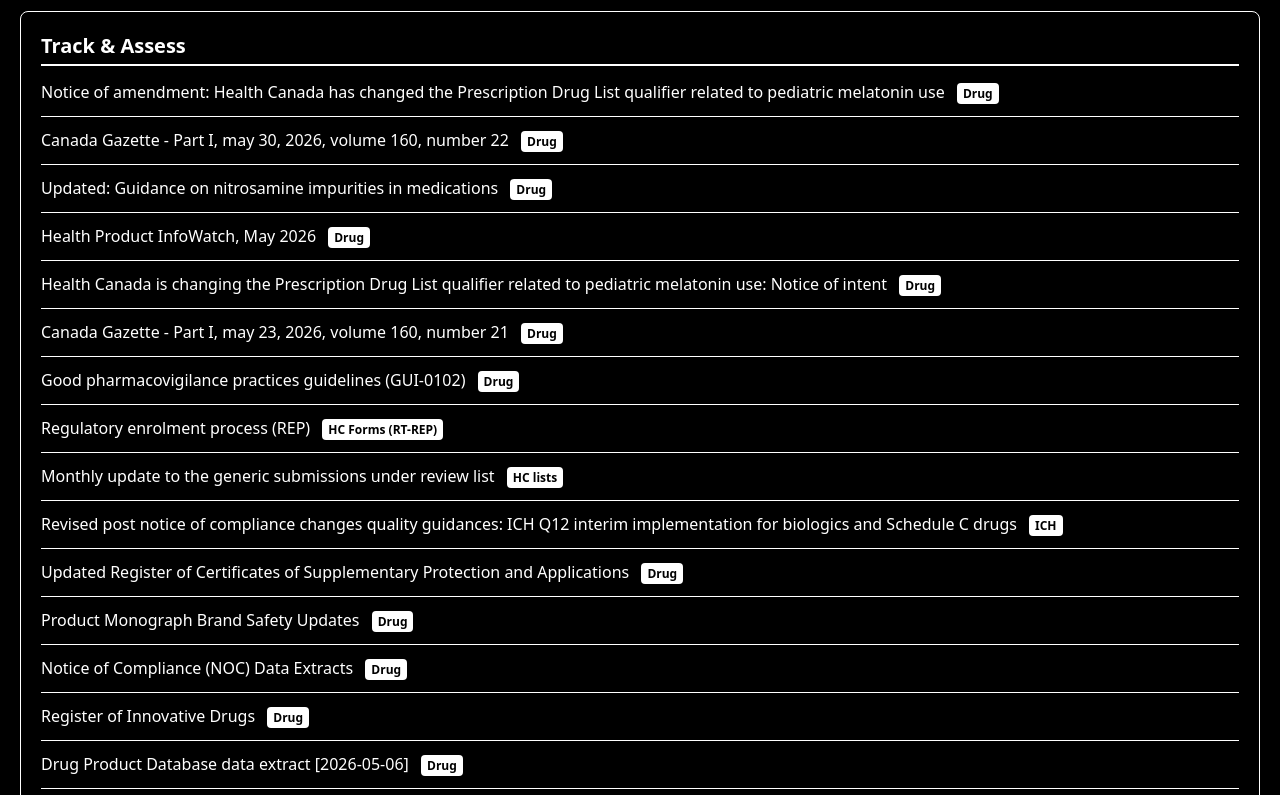
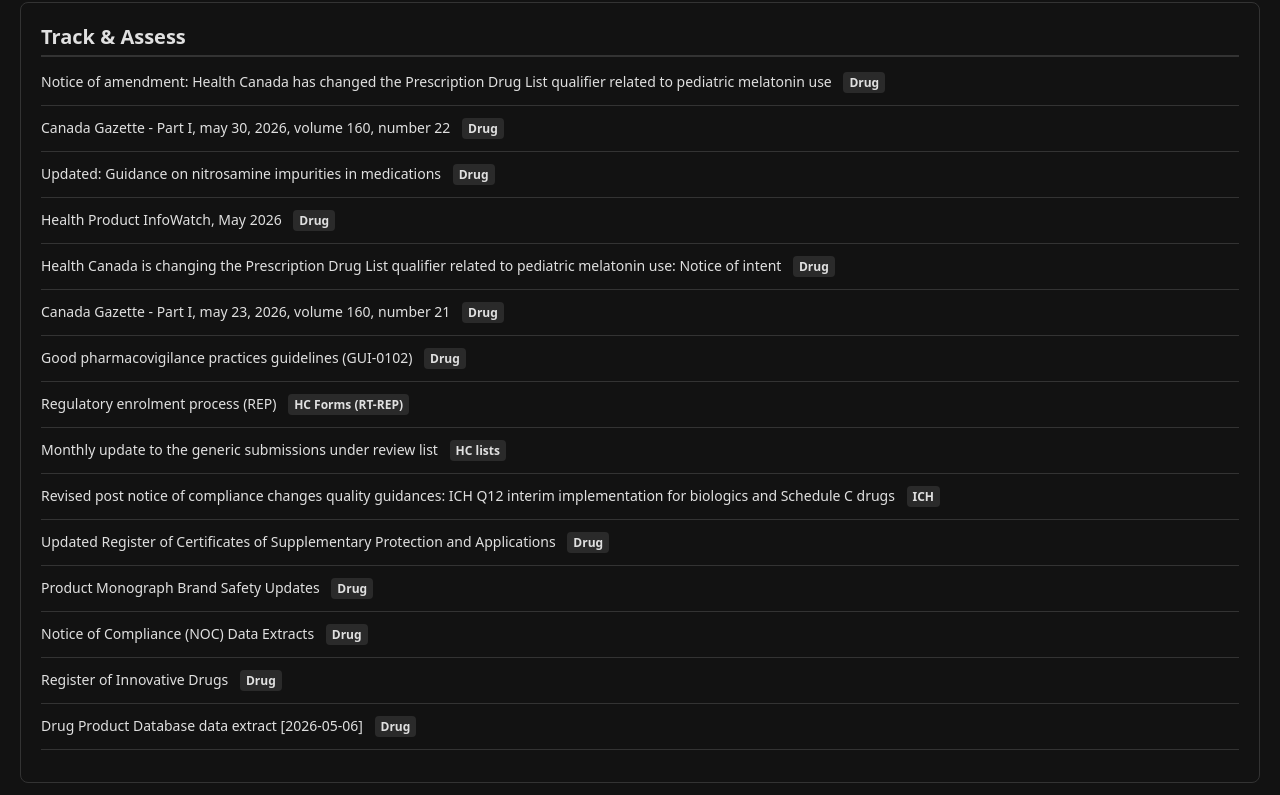
Before and after one commit to osmanomics/my-rss-feed, a plain HTML site: page index.html in a window 1280 px wide. Shown: the part 75-870 px from the top of the page. Drawn offline with Linux system fonts and the light colour scheme; a script that the page names is missing.

Commit message:
Update index.html

```diff
--- a/index.html
+++ b/index.html
@@ -6,9 +6,10 @@
     <style>
         body {
             font-family: system-ui, sans-serif;
+            font-size: 14px; /* Reduced base font size */
             margin: 20px;
-            background: #000000;
-            color: #ffffff;
+            background: #121212; /* Deep charcoal instead of stark black */
+            color: #e0e0e0; /* Off-white text to reduce halation/eye strain */
         }
         .dashboard {
             display: flex;
@@ -17,9 +18,9 @@
             margin-bottom: 40px;
         }
         .column {
-            background: #000000;
+            background: #121212;
             padding: 20px;
-            border: 1px solid #ffffff;
+            border: 1px solid #333333; /* Muted gray borders */
             border-radius: 8px;
         }
         .column-title {
@@ -27,28 +28,29 @@
             font-weight: bold;
             margin-bottom: 15px;
             padding-bottom: 5px;
-            border-bottom: 2px solid #ffffff;
+            border-bottom: 2px solid #333333; /* Muted gray dividers */
         }
         .item {
             margin-bottom: 12px;
             padding-bottom: 12px;
-            border-bottom: 1px solid #ffffff;
+            border-bottom: 1px solid #333333;
         }
         .item a {
-            color: #ffffff;
+            color: #e0e0e0;
             text-decoration: none;
             font-weight: 500;
         }
         .item a:hover {
             text-decoration: underline;
+            color: #ffffff; /* Slight brighten on hover for feedback */
         }
         .tag {
             display: inline-block;
             font-size: 0.75rem;
             padding: 2px 6px;
             border-radius: 4px;
-            background: #ffffff;
-            color: #000000;
+            background: #2a2a2a; /* Lighter gray for tags */
+            color: #e0e0e0;
             margin-left: 8px;
             font-weight: bold;
         }
@@ -75,7 +77,6 @@
         </div>
     </div>
 
-    <!-- News Stream moved to the bottom -->
     <rssapp-feed id="_y0uTgPk92tFxD735"></rssapp-feed>
     <script src="https://widget.rss.app/v1/feed.js" type="text/javascript" async></script>
 
```
